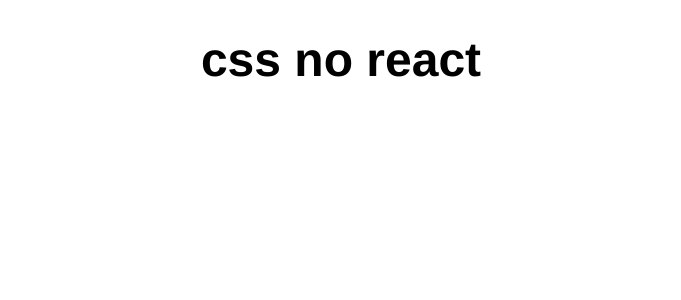
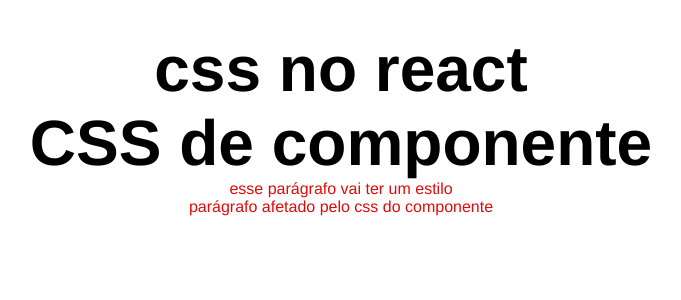
Before and after one commit to LUCASGOODPROGRAMMER/FRONT-END_ESTUDO, a React (Vite) app in the folder html_css_js_react/4_CSS_REACT/css_react/: page / in a window 1280 px wide. Shown: the top 300 px of the page, without its empty margins (299-980 px from the left). Built offline with nearby package versions, Linux system fonts and the light colour scheme.

Commit message:
css do component

```diff
--- a/html_css_js_react/4_CSS_REACT/css_react/src/App.jsx
+++ b/html_css_js_react/4_CSS_REACT/css_react/src/App.jsx
@@ -1,7 +1,8 @@
 import { useState } from 'react'
-import reactLogo from './assets/react.svg'
-import viteLogo from '/vite.svg'
 import './App.css'
+
+/** css de component */
+import MyComponent from './components/MyComponent'
 
 function App() {
   const [count, setCount] = useState(0)
@@ -11,6 +12,11 @@ function App() {
       <div>
         {/** css global */}
         <h1>css no react</h1>
+
+        {/** css de component */}
+        <MyComponent/>
+
+        <p>parágrafo afetado pelo css do componente</p>
       </div>
     </>
   )
--- /dev/null
+++ b/html_css_js_react/4_CSS_REACT/css_react/src/components/MyComponent.jsx
@@ -0,0 +1,13 @@
+// importando css
+import "./MyComponent.jsx.css"
+
+const MyComponent = () => {
+  return (
+    <div>
+      <h1>CSS de componente</h1>
+      <p>esse parágrafo vai ter um estilo</p>
+    </div>
+  )
+}
+
+export default MyComponent
--- /dev/null
+++ b/html_css_js_react/4_CSS_REACT/css_react/src/components/MyComponent.jsx.css
@@ -0,0 +1,4 @@
+
+p{
+    color: rgb(223, 12, 12);
+}
--- a/html_css_js_react/4_CSS_REACT/css_react/src/index.css
+++ b/html_css_js_react/4_CSS_REACT/css_react/src/index.css
@@ -6,5 +6,5 @@
 }
 
 h1{
-  font-size: 3rem;
+  font-size: 4rem;
 }
```
